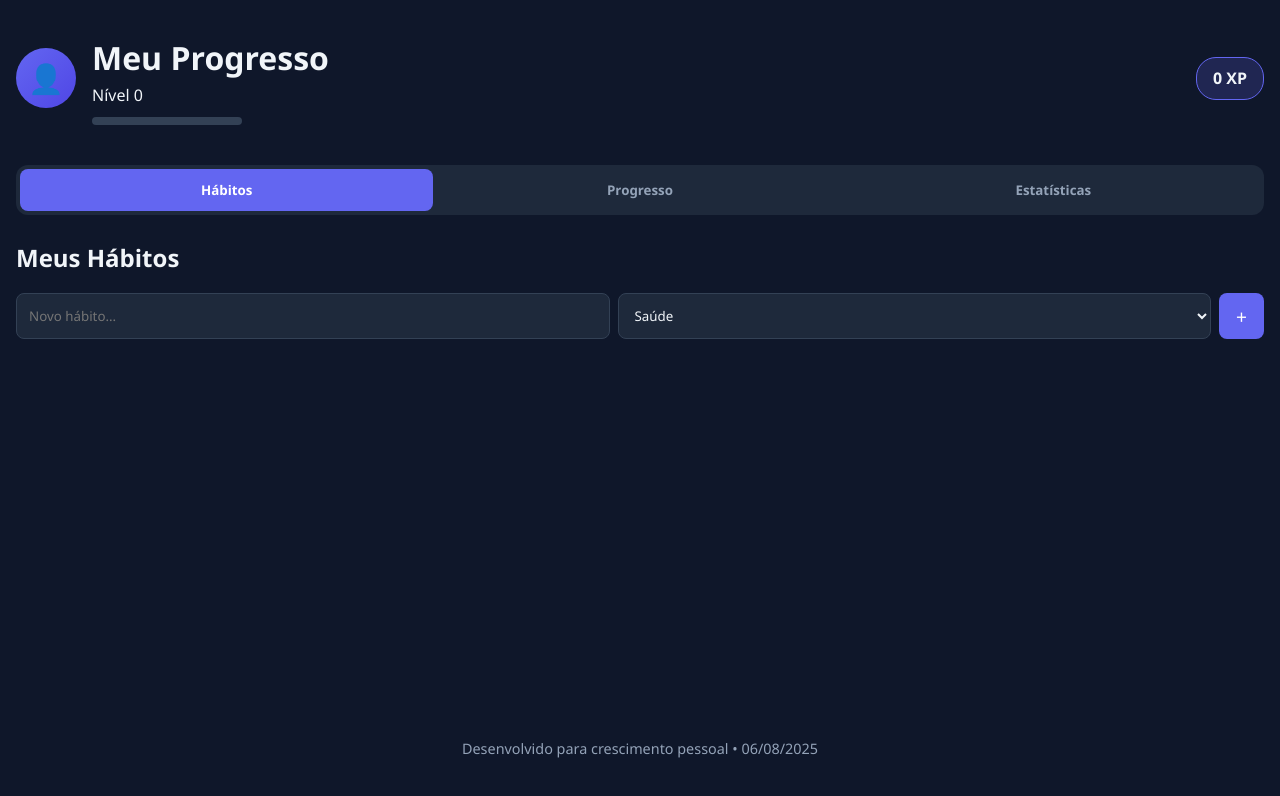
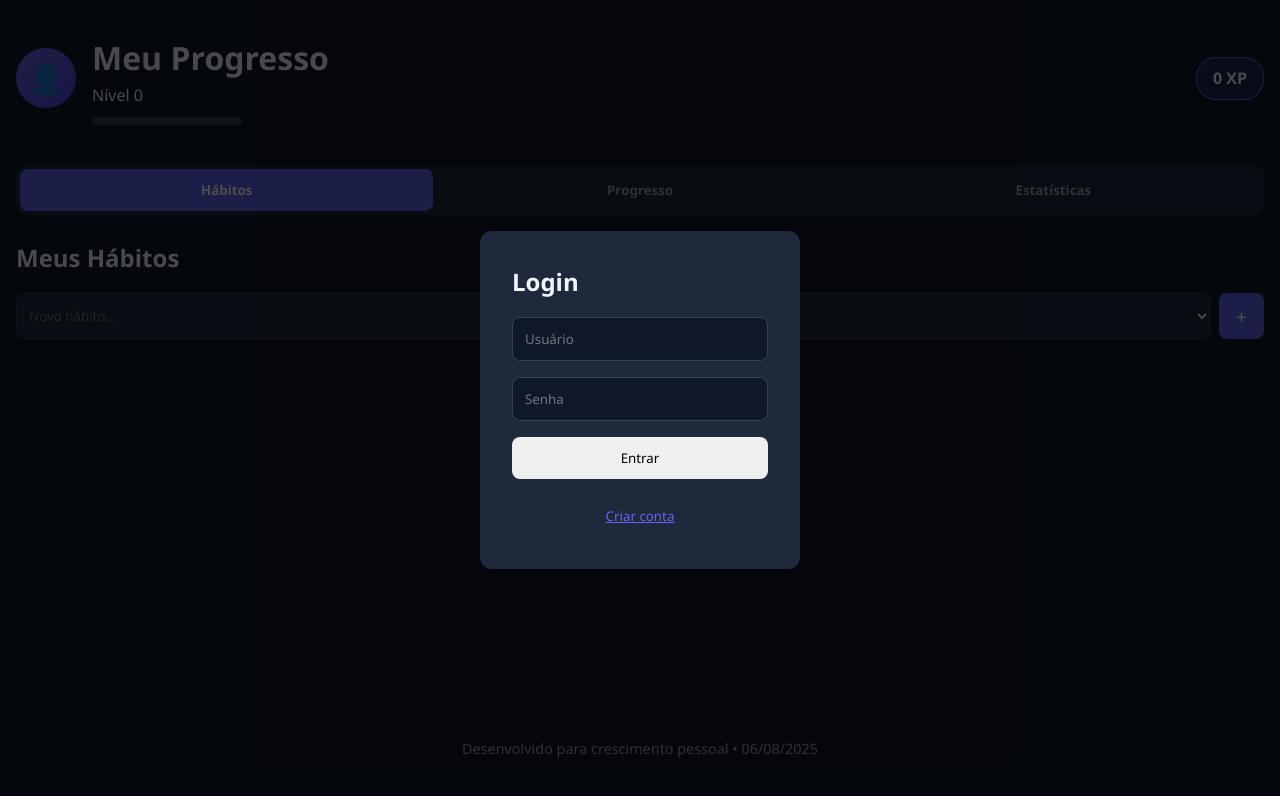
Before and after one commit to rafaelkrueger/gamilify, a React (Create React App) app: page / in a window 1280 px wide. Shown: the top 796 px of the page. Built offline with nearby package versions, Linux system fonts and the light colour scheme.

Commit message:
feat: add simple authentication modal

```diff
--- a/src/App.tsx
+++ b/src/App.tsx
@@ -4,6 +4,7 @@ import { format, subDays, isToday } from 'date-fns';
 import { ptBR } from 'date-fns/locale';
 import './App.css';
 import { loadFromStorage, saveToStorage } from './utils/storage';
+import AuthModal from './AuthModal';
 
 type Habit = {
   id: string;
@@ -28,31 +29,29 @@ const CATEGORIES = ['Saúde', 'Aprendizado', 'Produtividade', 'Mental', 'Físico
 const generateHabitId = () => Math.random().toString(36).substring(2, 15);
 
 const App = () => {
-  const [habits, setHabits] = useState<Habit[]>(() =>
-    loadFromStorage('habits', [])
+  const [user, setUser] = useState<string | null>(() =>
+    loadFromStorage('currentUser', null)
   );
-
+  const [habits, setHabits] = useState<Habit[]>([]);
   const [dailyProgress, setDailyProgress] = useState<DailyProgress[]>([]);
-  const [xp, setXp] = useState(() => loadFromStorage('xp', 0));
+  const [xp, setXp] = useState(0);
   const [newHabit, setNewHabit] = useState({ name: '', category: CATEGORIES[0] });
   const [activeTab, setActiveTab] = useState('habits');
 
-  // Carregar dados iniciais
   useEffect(() => {
-    if (habits.length === 0) {
-      const initialHabits: Habit[] = [];
-      setHabits(initialHabits);
+    if (user) {
+      setHabits(loadFromStorage(`habits_${user}`, []));
+      setXp(loadFromStorage(`xp_${user}`, 0));
     }
+  }, [user]);
 
-    generateProgressData();
-  }, []);
-
-  // Persistir dados
   useEffect(() => {
-    saveToStorage('habits', habits);
-    saveToStorage('xp', xp);
-    generateProgressData();
-  }, [habits, xp]);
+    if (user) {
+      saveToStorage(`habits_${user}`, habits);
+      saveToStorage(`xp_${user}`, xp);
+      generateProgressData();
+    }
+  }, [habits, xp, user]);
 
   function generateHistory(streak: number, completed: boolean, todayCompleted = false) {
     const history = [];
@@ -147,6 +146,11 @@ const App = () => {
 
   const calculateLevel = () => Math.floor(xp / 100);
   const levelProgress = xp % 100;
+
+  const handleLogin = (username: string) => {
+    setUser(username);
+    saveToStorage('currentUser', username);
+  };
 
   return (
     <div className="app">
@@ -379,6 +383,7 @@ const App = () => {
       <footer className="app-footer">
         <p>Desenvolvido para crescimento pessoal • {format(new Date(), 'dd/MM/yyyy')}</p>
       </footer>
+      {!user && <AuthModal onLogin={handleLogin} />}
     </div>
   );
 };
--- /dev/null
+++ b/src/AuthModal.tsx
@@ -0,0 +1,67 @@
+import React, { useState } from 'react';
+import { loadFromStorage, saveToStorage } from './utils/storage';
+
+type AuthModalProps = {
+  onLogin: (username: string) => void;
+};
+
+const AuthModal: React.FC<AuthModalProps> = ({ onLogin }) => {
+  const [isRegister, setIsRegister] = useState(false);
+  const [username, setUsername] = useState('');
+  const [password, setPassword] = useState('');
+  const [error, setError] = useState('');
+
+  const handleSubmit = () => {
+    const users = loadFromStorage<Record<string, { password: string }>>('users', {});
+
+    if (!username || !password) {
+      setError('Preencha todos os campos');
+      return;
+    }
+
+    if (isRegister) {
+      if (users[username]) {
+        setError('Usuário já existe');
+        return;
+      }
+      users[username] = { password };
+      saveToStorage('users', users);
+      saveToStorage(`habits_${username}`, []);
+      saveToStorage(`xp_${username}`, 0);
+      onLogin(username);
+    } else {
+      if (!users[username] || users[username].password !== password) {
+        setError('Credenciais inválidas');
+        return;
+      }
+      onLogin(username);
+    }
+  };
+
+  return (
+    <div className="modal-overlay">
+      <div className="modal">
+        <h2>{isRegister ? 'Registro' : 'Login'}</h2>
+        <input
+          type="text"
+          placeholder="Usuário"
+          value={username}
+          onChange={e => setUsername(e.target.value)}
+        />
+        <input
+          type="password"
+          placeholder="Senha"
+          value={password}
+          onChange={e => setPassword(e.target.value)}
+        />
+        {error && <p className="error">{error}</p>}
+        <button onClick={handleSubmit}>{isRegister ? 'Registrar' : 'Entrar'}</button>
+        <button className="link" onClick={() => { setIsRegister(!isRegister); setError(''); }}>
+          {isRegister ? 'Já possui conta? Entre' : 'Criar conta'}
+        </button>
+      </div>
+    </div>
+  );
+};
+
+export default AuthModal;
--- a/src/index.css
+++ b/src/index.css
@@ -377,3 +377,52 @@ body {
     padding: 0.5rem;
   }
 }
+.modal-overlay {
+  position: fixed;
+  top: 0;
+  left: 0;
+  width: 100%;
+  height: 100%;
+  background: rgba(0, 0, 0, 0.7);
+  display: flex;
+  align-items: center;
+  justify-content: center;
+  z-index: 1000;
+}
+
+.modal {
+  background-color: var(--card-bg);
+  padding: 2rem;
+  border-radius: 12px;
+  display: flex;
+  flex-direction: column;
+  gap: 1rem;
+  width: 100%;
+  max-width: 320px;
+}
+
+.modal input {
+  padding: 0.75rem;
+  border: 1px solid var(--border);
+  border-radius: 8px;
+  background-color: var(--background);
+  color: var(--text);
+}
+
+.modal button {
+  padding: 0.75rem;
+  border: none;
+  border-radius: 8px;
+  cursor: pointer;
+}
+
+.modal button.link {
+  background: none;
+  color: var(--primary);
+  text-decoration: underline;
+}
+
+.modal .error {
+  color: var(--danger);
+  font-size: 0.9rem;
+}
```
Also changed, not shown: 1 other file (tests, documents, lock files or other folders).
